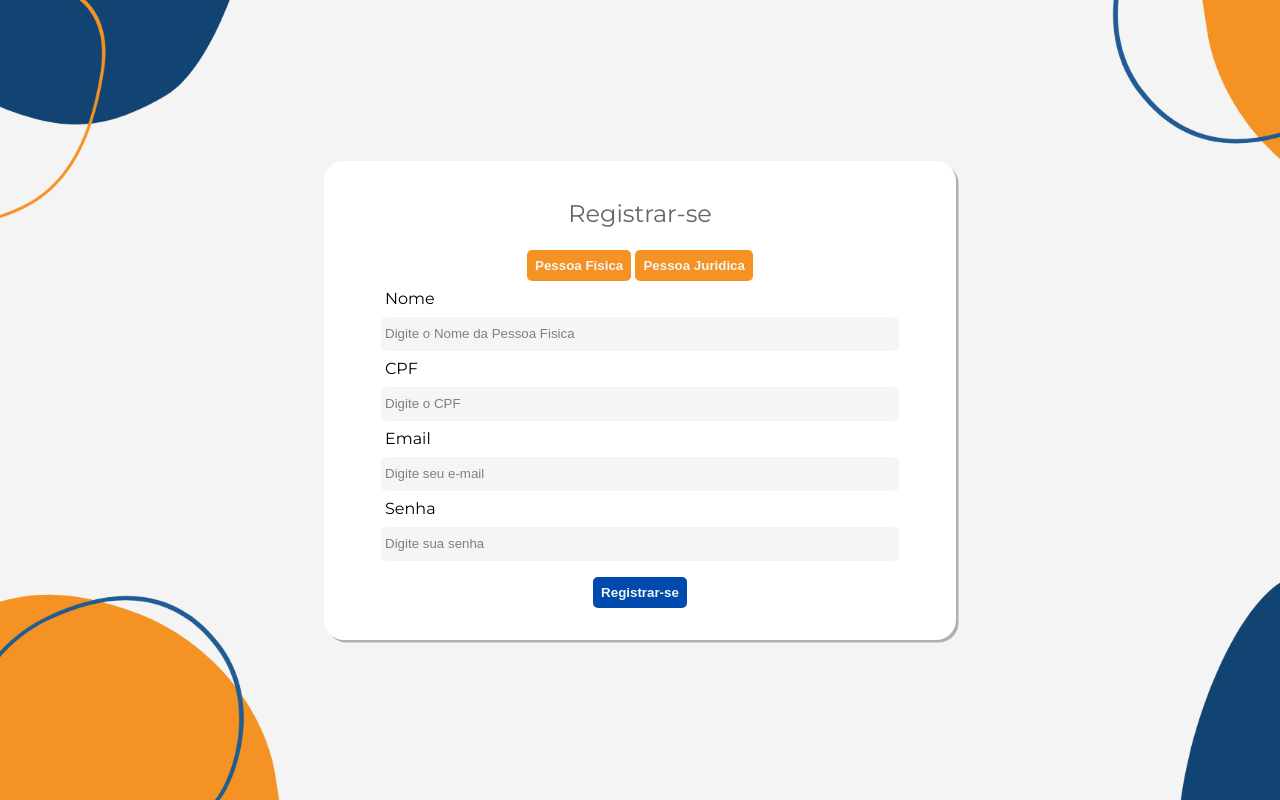
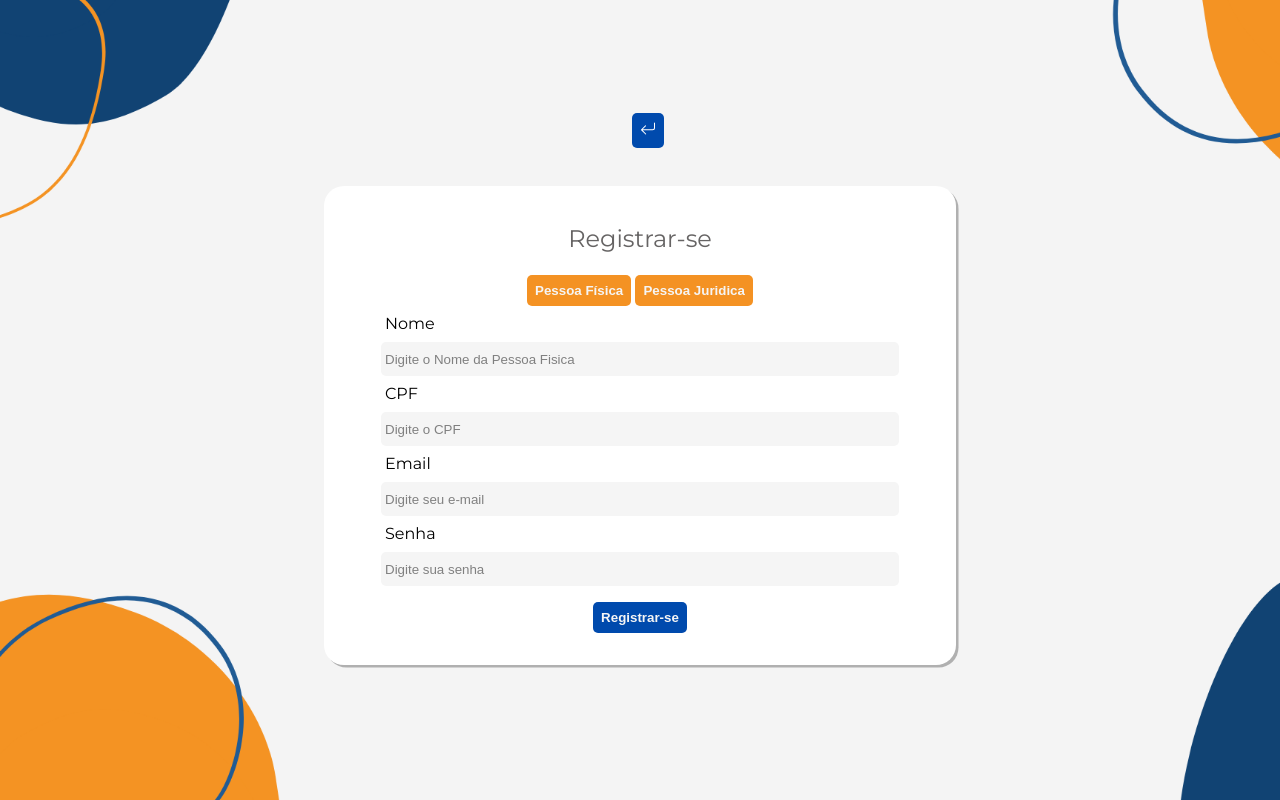
Before and after one commit to AleeLouffer-zz/ProjetoIntegradorPython, a Django app: page /cadastrar/ in a window 1280 px wide. Run offline with Django 3.2, Linux system fonts and the light colour scheme.

Commit message:
Adicionando botao voltar no relatorio e na tela de cadastro

```diff
--- a/PIPython/static/css/componentes/botoes.css
+++ b/PIPython/static/css/componentes/botoes.css
@@ -47,3 +47,13 @@ button.btn.btn__azul {
 .btn__filtrar, .btn.laranja {
   background-color: var(--cor--secundaria);
 }
+
+.botao__voltar{
+  border: none;
+  background-color: #004aad;
+  cursor: pointer;
+  margin: 8px;
+  margin-left: 24px;
+  padding: 8px;
+  border-radius: 5px;
+}
--- a/PIPython/static/css/login.css
+++ b/PIPython/static/css/login.css
@@ -7,6 +7,7 @@
   height: 100%;
 
   display: flex;
+  flex-direction: column;
   justify-content: center;
   align-items: center;
 }
--- a/PIPython/templates/telaCadastro.html
+++ b/PIPython/templates/telaCadastro.html
@@ -2,6 +2,13 @@
 
 {% block content %}
 <div class="container__fundo">
+    <form action="{% url 'Login:tela_login' %}" method="POST">  {% csrf_token %}
+        <button type="submit" class="botao__voltar">
+          <svg xmlns="http://www.w3.org/2000/svg" width="16" height="16" fill="white" class="bi bi-arrow-return-left" viewBox="0 0 16 16">
+            <path fill-rule="evenodd" d="M14.5 1.5a.5.5 0 0 1 .5.5v4.8a2.5 2.5 0 0 1-2.5 2.5H2.707l3.347 3.346a.5.5 0 0 1-.708.708l-4.2-4.2a.5.5 0 0 1 0-.708l4-4a.5.5 0 1 1 .708.708L2.707 8.3H12.5A1.5 1.5 0 0 0 14 6.8V2a.5.5 0 0 1 .5-.5z"/>
+          </svg>
+        </button>
+      </form>
     <form action="{% url 'Login:cadastrar_empresa' %}" method="post">
         {% include 'message.html' %}
         {% csrf_token %}
```
Also changed, not shown: PIPython/templates/contas_a_receber/pdf.html (+19 -1 lines).
